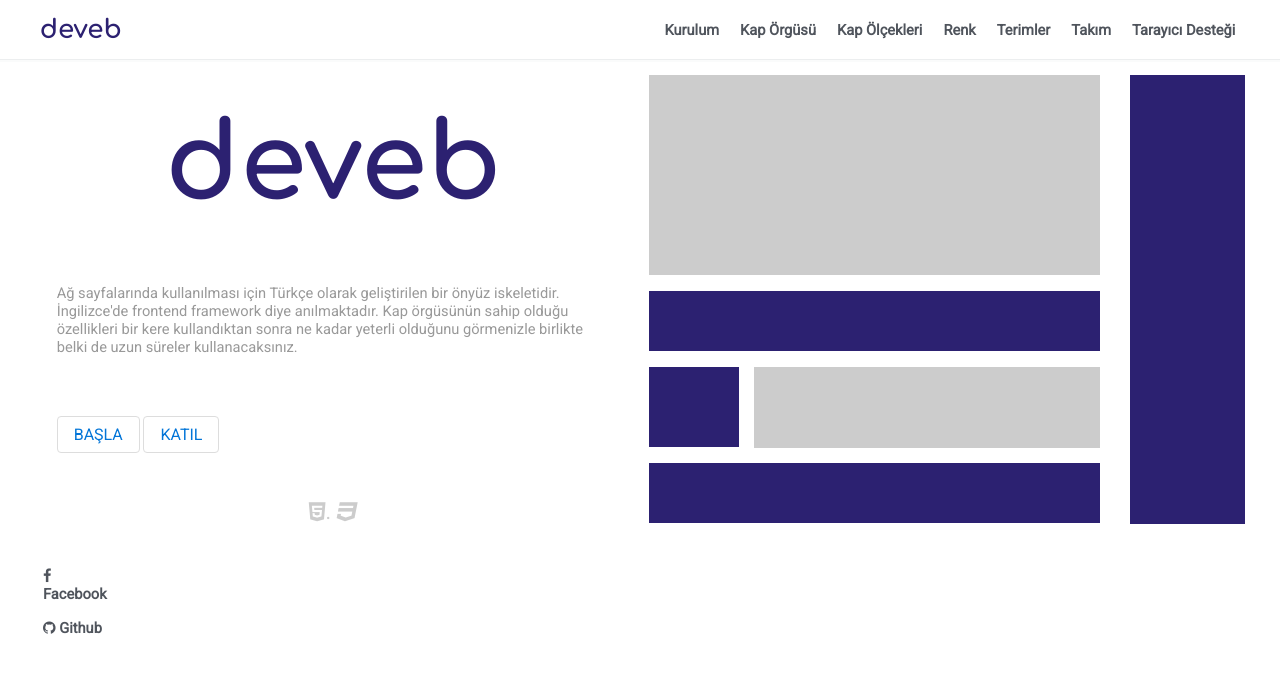
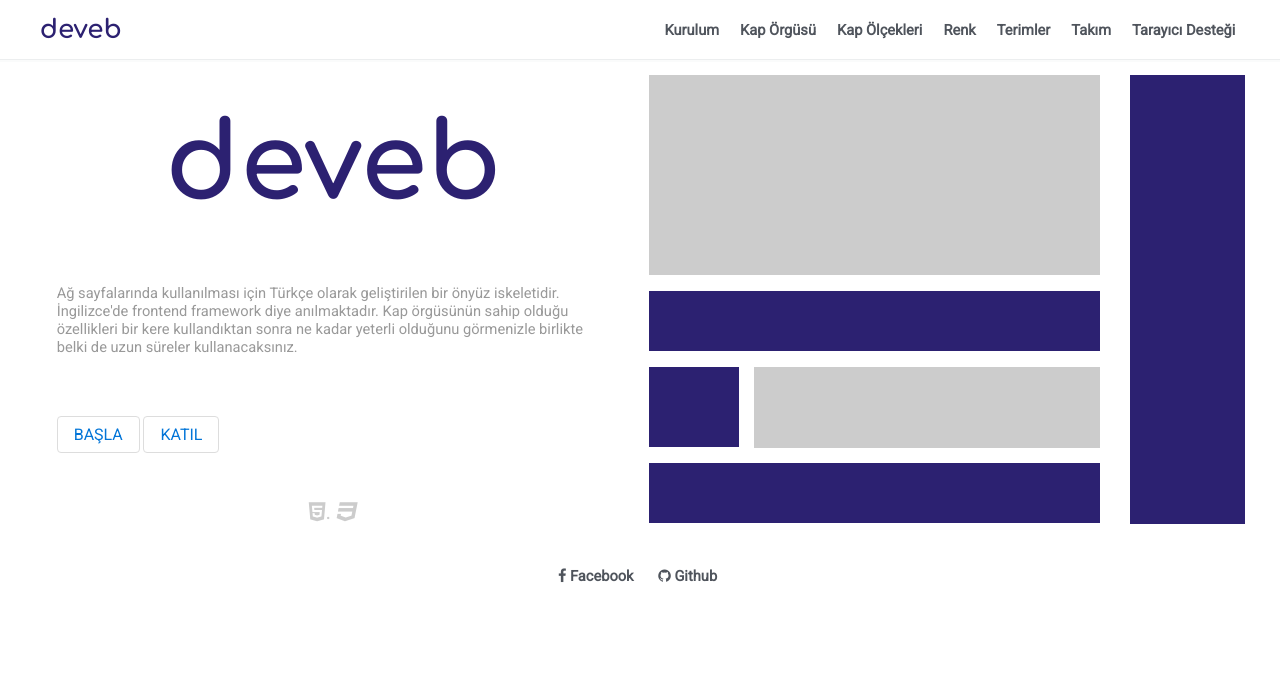
Before and after one commit to data-deveb/data-deveb.github.io, a Jekyll site: the page built from index.html, in a window 1280 px wide. Shown: the top 673 px of the page. Built offline with Jekyll 4.4.1, drawn with Linux system fonts in a browser that asks for light colours.

Commit message:
düzeltmeler

```diff
--- a/_includes/foot.html
+++ b/_includes/foot.html
@@ -1,4 +1,4 @@
-<div class="beri-2" data-deveb="ortada göbekte" data-gnl="1">
+<div class="beri-2" data-gnl="24 ortada göbekte">
   <ul class="menü-genel">
     <li><a href="https://www.facebook.com/groups/1818283228485179/"> <i class="fa fa-facebook"></i> Facebook </a></li>
     <li><a href="https://github.com/djangoogreniyorum/deveb"><i class="fa fa-github"></i> Github </a></li>
```
